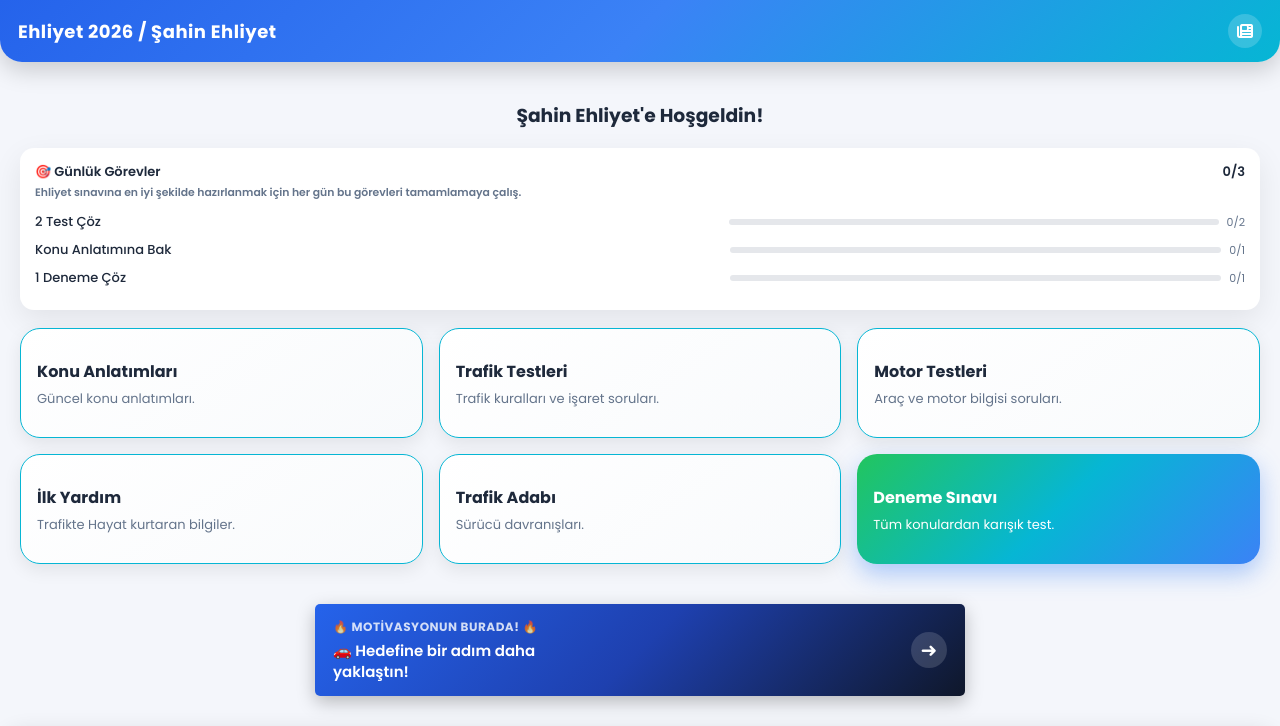
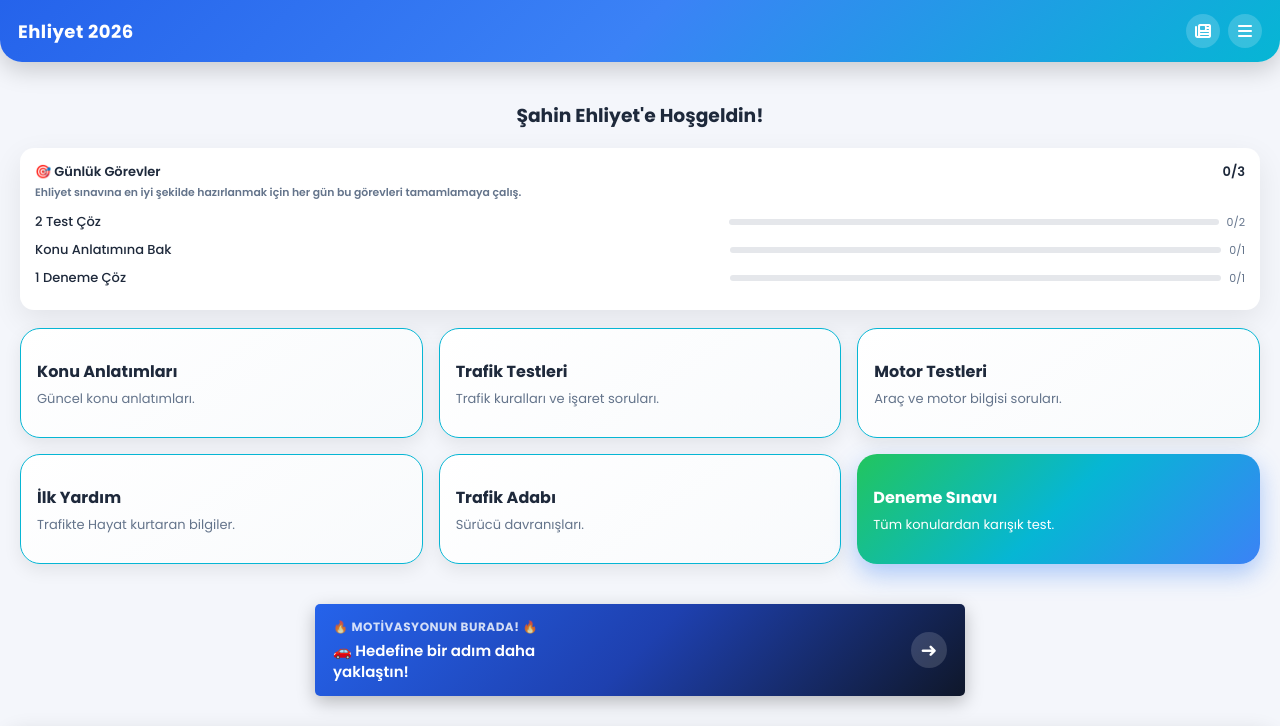
Before and after one commit to hakanS58/sahinehliyet, a plain HTML site: page katagoriler.html in a window 1280 px wide. Shown: the top 726 px of the page. Drawn offline with Linux system fonts and the light colour scheme.

```diff
--- a/katagoriler.html
+++ b/katagoriler.html
@@ -75,7 +75,6 @@
 
 
 }
-
       /* ÜST BAR */
 
    .top-bar {
@@ -731,8 +730,6 @@
 
 .app-header{
 
-
-
   display:flex;
   justify-content:space-between;
   align-items:center;
@@ -929,6 +926,8 @@
 
 
 
+
+
 </style>
 
   </head>
@@ -937,7 +936,7 @@
 <header class="app-header">
 
   <div class="header-left">
-    <span class="app-title">Ehliyet 2026 / Şahin Ehliyet</span>
+    <span class="app-title">Ehliyet 2026</span>
   </div>
 
   <div class="header-right">
@@ -950,6 +949,18 @@
       <i class="fa-solid fa-newspaper"></i>
 
     </button>
+<!-- İçerikler Butonu -->
+<button class="header-btn"
+  onclick="location.href='icerikler.html'"
+  title="İçerikler">
+
+<i class="fa-solid fa-bars"></i>
+
+
+
+
+</button>
+
 
   </div>
 
```
